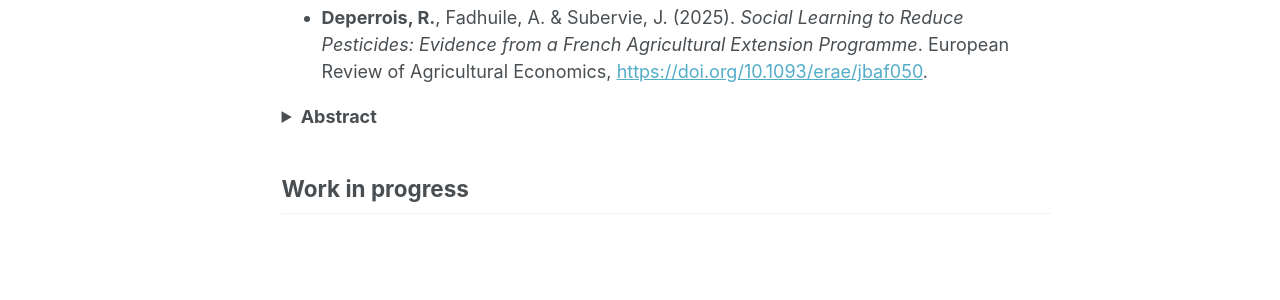
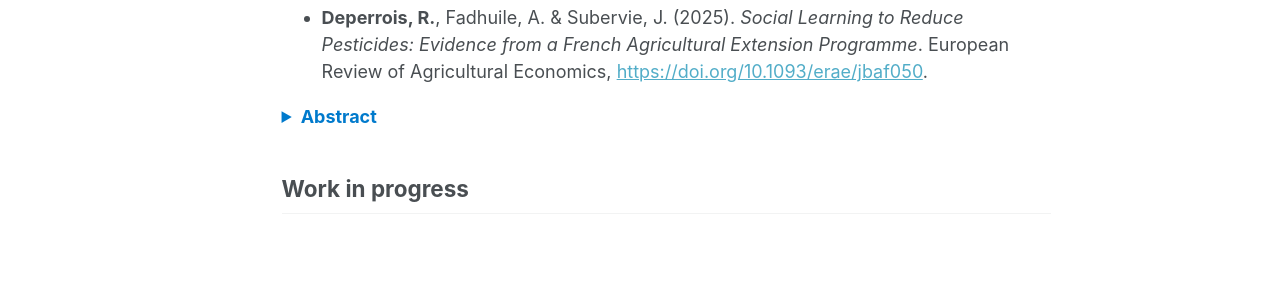
Before and after one commit to rosedeperrois/rosedeperrois.github.io, a Jekyll site: the page built from _pages/about.md, in a window 1280 px wide and 1327 px high. Shown: the part 720-1020 px from the top of the window. Built offline with Jekyll 4.4.1, drawn with Linux system fonts in a browser that asks for light colours; some web fonts are replaced; a script that is not in the unit is left out.

Commit message:
Update _themes.scss

```diff
--- a/_sass/_themes.scss
+++ b/_sass/_themes.scss
@@ -42,6 +42,21 @@ $type-size-8                : 0.625em;  // ~10px
 $global-font-family         : $sans-serif;
 $header-font-family         : $sans-serif;
 $caption-font-family        : $serif;
+
+/* Custom button */
+details summary {
+  cursor: pointer;
+  color: #007acc;
+}
+
+details summary:hover {
+  text-decoration: underline;
+}
+
+details p {
+  margin-top: 0.5em;
+  margin-left: 1em;
+}
 
 /* ==========================================================================
    Breakpoints
```
